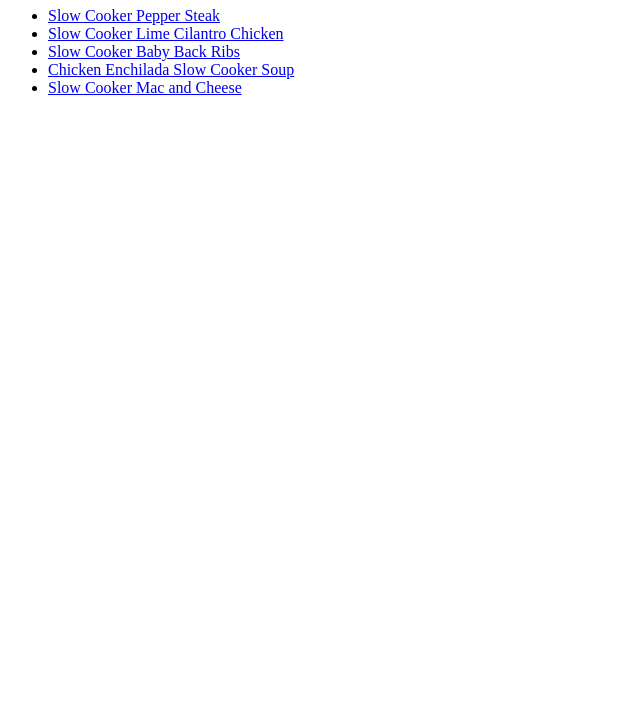
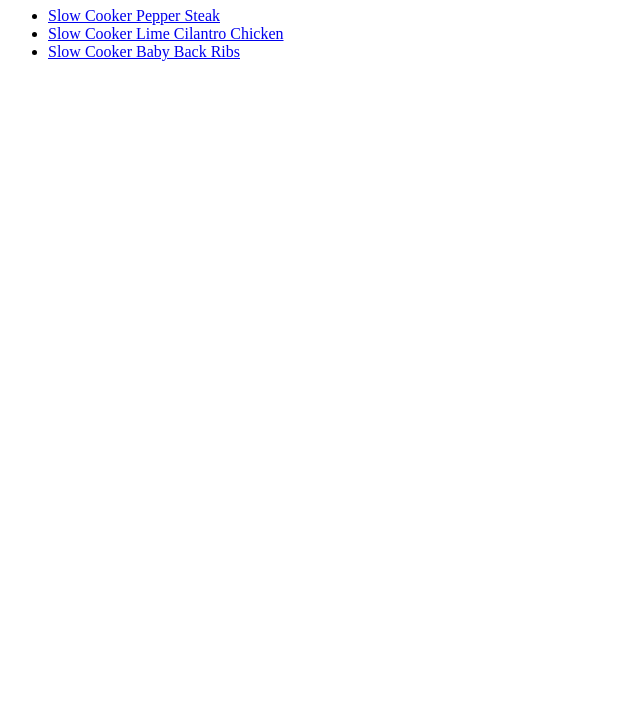
Before and after one commit to waskarEnrique/odin-recipes, a plain HTML site: page index.html in a window 1280 px wide. Shown: the part 73-800 px from the top of the page, without its empty margins (0-640 px from the left). Drawn offline with Linux system fonts and the light colour scheme.

Commit message:
Se eliminaron 2 links a paginas innecesarias del index

```diff
--- a/index.html
+++ b/index.html
@@ -12,8 +12,6 @@
         <li><a href="recipes/slow-cooker-pepper-steak.html">Slow Cooker Pepper Steak</a></li>
         <li><a href="recipes/slow-cooker-lime-cilantro-chicken.html">Slow Cooker Lime Cilantro Chicken</a></li>
         <li><a href="recipes/slow-cooker-baby-back-ribs.html">Slow Cooker Baby Back Ribs</a></li>
-        <li><a href="recipes/chicken-enchilada-slow-cooker-soup.html">Chicken Enchilada Slow Cooker Soup</a></li>
-        <li><a href="recipes/slow-cooker-mac-and-cheese.html">Slow Cooker Mac and Cheese</a></li>
     </ul>
 </body>
 </html>
```
